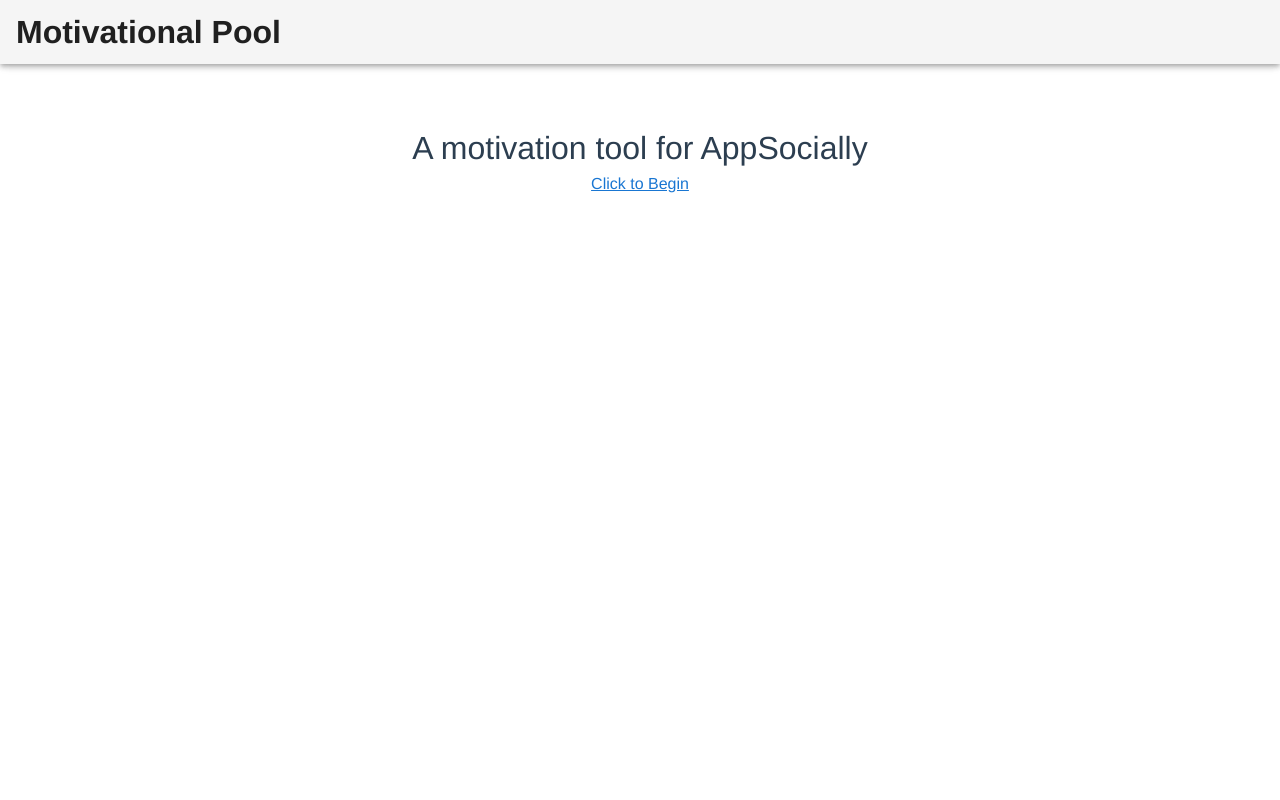
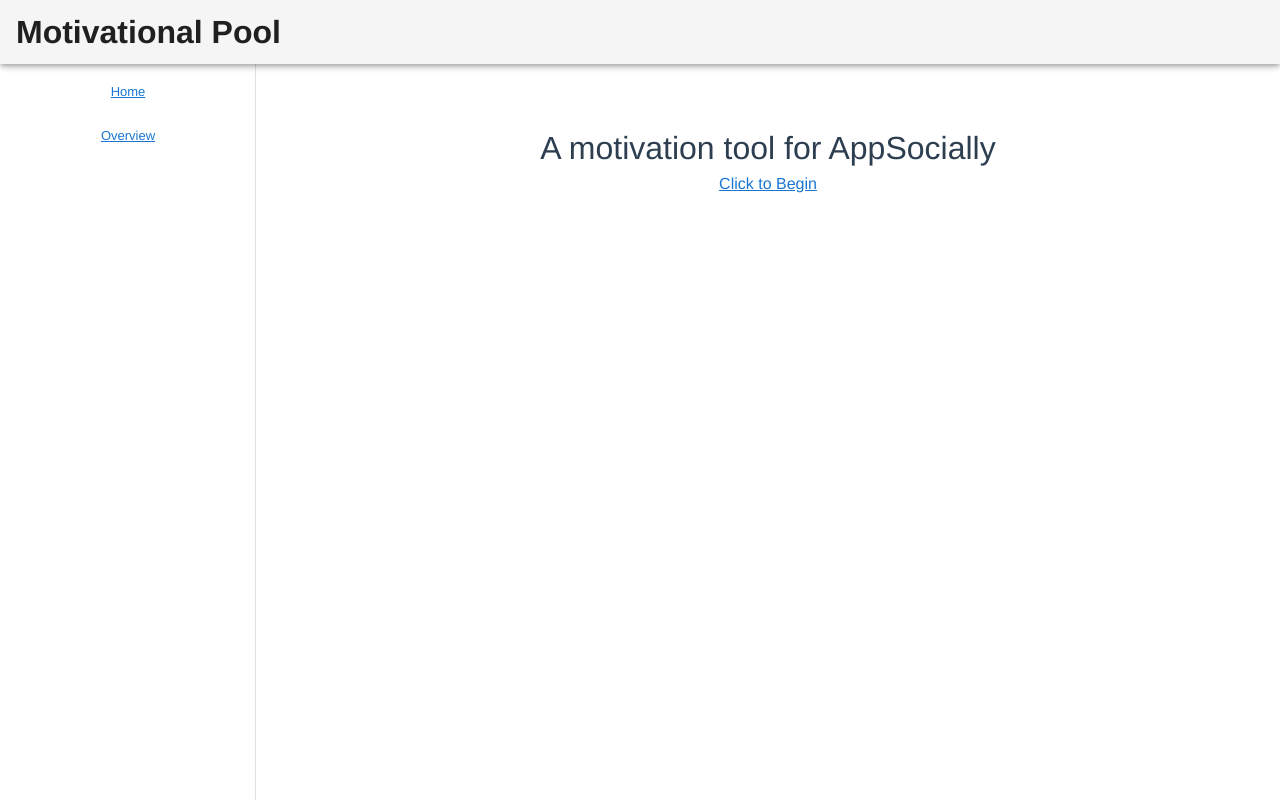
Before and after one commit to Darkfate/motivationpool, a Vue app: page / in a window 1280 px wide. Built offline with nearby package versions, Linux system fonts and the light colour scheme; what vuefire would draw is missing.

Commit message:
Added basic navigation

```diff
--- a/src/App.vue
+++ b/src/App.vue
@@ -1,6 +1,15 @@
 <template>
   <div id="app" data-app="true" class="v-application">
-    <v-app-bar app class="text-center">
+    <v-navigation-drawer :clipped="true" app>
+      <v-list dense nav>
+          <v-list-item v-for="item in navItems" :key="item.title" link>
+            <v-list-item-content>
+              <v-list-item-title><router-link :to="item.to">{{ item.title }}</router-link></v-list-item-title>
+            </v-list-item-content>
+          </v-list-item>
+        </v-list>
+    </v-navigation-drawer>
+    <v-app-bar :clipped-left="true" app>
       <h1>Motivational Pool</h1>
     </v-app-bar>
     <v-content>
@@ -11,7 +20,15 @@
 
 <script>
 export default {
-  name: 'App'
+  name: 'App',
+  data () {
+    return {
+      navItems: [
+        { title: 'Home', to: '/' },
+        { title: 'Overview', to: '/overview' }
+      ]
+    }
+  }
 }
 </script>
 
```
